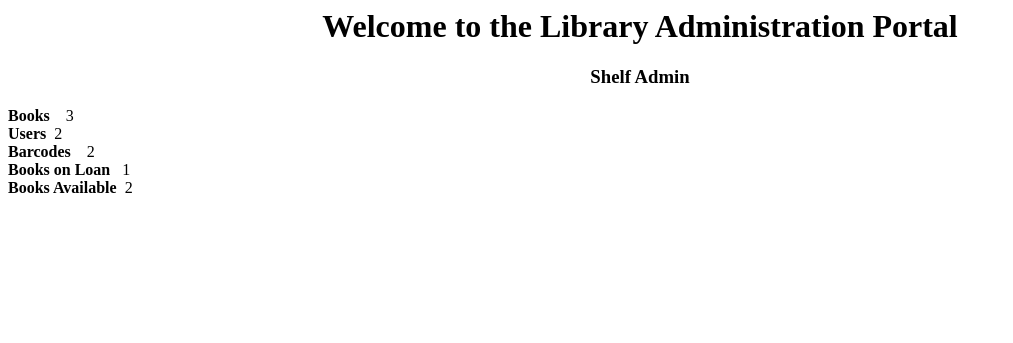
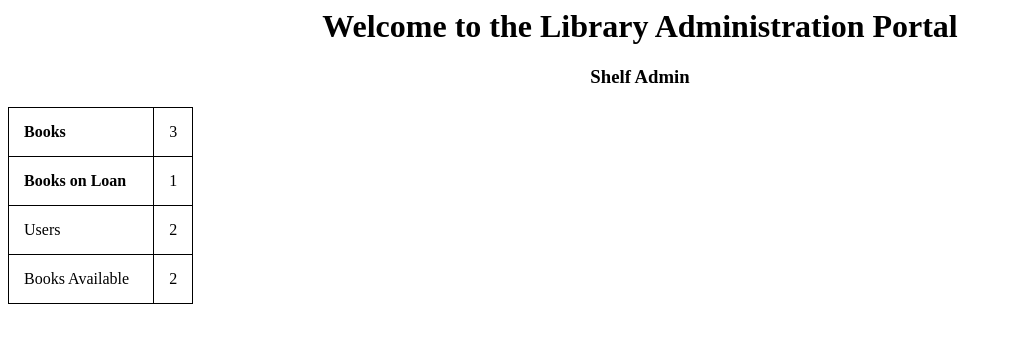
Before and after one commit to tinkerhubcek/Project-Libra, a Django app: page / in a window 1280 px wide. Shown: the top 343 px of the page, without its empty margins (0-1013 px from the left). Run offline with Django 3.2, Linux system fonts and the light colour scheme; data comes from the database, SQL or seed files in the repository.

Commit message:
added a table with the elements

```diff
--- a/bookshelf/templates/bookshelf/index.html
+++ b/bookshelf/templates/bookshelf/index.html
@@ -1,24 +1,55 @@
 <html>
     <head>
         <title>Library Admin</title>
+        <style>
+                table, th, td {
+                  border: 1px solid black;
+                  border-collapse: collapse;
+                }
+                th, td {
+                  padding: 15px;
+                  text-align: left;
+                }
+                table#t01 {
+                  width: 100%;
+                  background-color: #f1f1c1;
+                }
+                </style>
     </head>
     <body>
         <h1 align="center" >Welcome to the Library Administration Portal</h1>
         <h3 align="center" >Shelf Admin</h3>
+        <!--<div>
+            <strong>Books &nbsp;&nbsp;</strong>
         <div>
-            <strong>Books &nbsp;&nbsp;</strong> {{ book }}
-            </div>
-        <div>
-            <strong>Users&nbsp;&nbsp;</strong>{{ num_users }}
+            {{ num_users }}
         </div>
         <div>
             <strong>Barcodes &nbsp;&nbsp;</strong> {{bar_code}}
         </div>
         <div>
-            <strong>Books on Loan &nbsp;&nbsp;</strong>{{ book_onloan }}
+            <strong></strong>
         </div>
        <div>
-            <strong>Books Available&nbsp;&nbsp;</strong>{{ book_av }}
-        </div>
+            <strong>Books Available&nbsp;&nbsp;</strong>
+        </div>-->
+        <table id=#t01>
+        <tr>
+            <td> <strong>Books &nbsp;&nbsp;</strong> </td>
+            <td> {{ book }}</td>
+        </tr>
+        <tr>
+            <td><strong>Books on Loan &nbsp;&nbsp;</strong></td>
+            <td>{{ book_onloan }}</td>
+        </tr>
+        <tr>
+            <td>Users</td>
+            <td>{{ num_users }}</td>
+        </tr>
+        <tr>
+            <td>Books Available</td>
+            <td>{{ book_av }}</td>
+        </tr>
+    </table>
     </body>
 </html>
```
